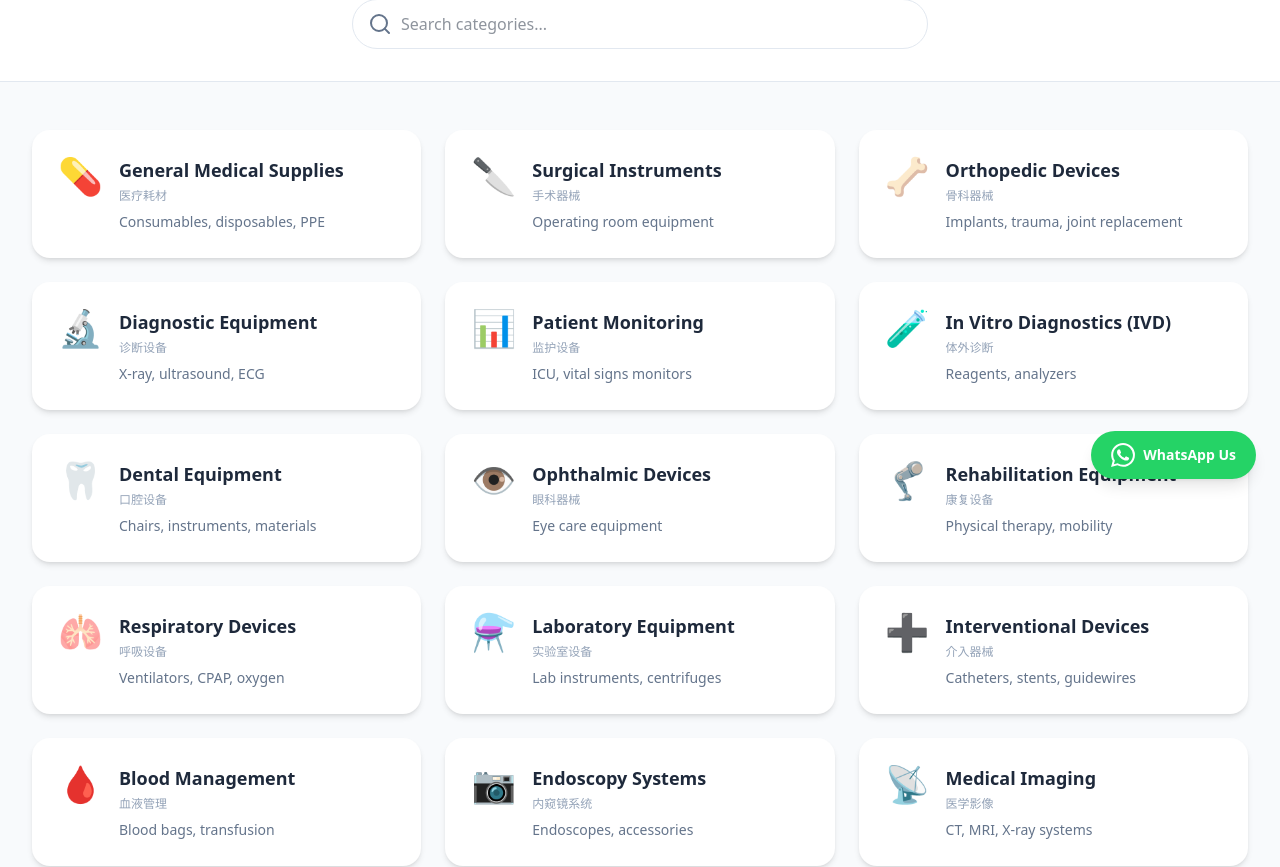
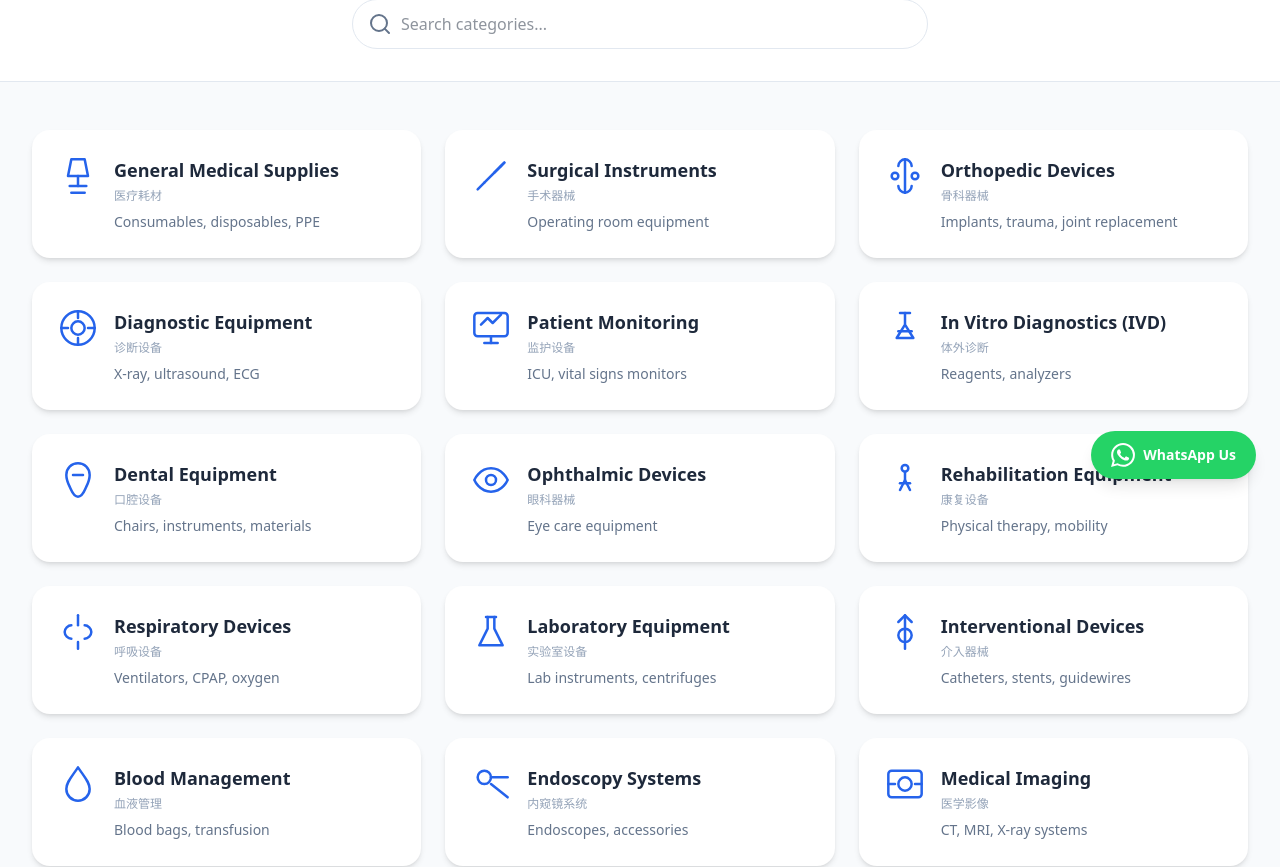
Before and after one commit to lfp56686877-boop/aliang, a Next.js app: page /products in a window 1280 px wide. Shown: the part 297-1164 px from the top of the page. Built offline with nearby package versions, Linux system fonts and the light colour scheme.

Commit message:
fix: 统一首页和产品页的图标，使用自定义SVG图标替换emoji

```diff
--- a/src/app/products/page.tsx
+++ b/src/app/products/page.tsx
@@ -1,17 +1,17 @@
 'use client';
 
-import { useState } from 'react';
+import { useState, ReactNode } from 'react';
 import { Navbar } from '@/components/Navbar';
 import { Footer } from '@/components/Footer';
 import { WhatsAppButton } from '@/components/WhatsAppButton';
-import { SearchIcon, ArrowRightIcon } from '@/components/icons';
+import { SearchIcon, ArrowRightIcon, ConsumablesIcon, ScalpelIcon, OrthopedicIcon, DiagnosticIcon, MonitoringIcon, IVDIcon, DentalIcon, OphthalmicIcon, RehabilitationIcon, RespiratoryIcon, LaboratoryIcon, InterventionalIcon, BloodIcon, EndoscopyIcon, ImagingIcon, ReproductionIcon, MedicalITIcon, SterilizationIcon } from '@/components/icons';
 
 interface ProductCategory {
   id: string;
   name: string;
   nameCn: string;
   description: string;
-  icon: string;
+  icon: ReactNode;
   subcategories: string[];
 }
 
@@ -21,7 +21,7 @@ const productCategories: ProductCategory[] = [
     name: 'General Medical Supplies',
     nameCn: '医疗耗材',
     description: 'Consumables, disposables, PPE',
-    icon: '💊',
+    icon: <ConsumablesIcon className="w-10 h-10 text-[#2563EB]" />,
     subcategories: [
       'Syringes & Needles',
       'Infusion Sets',
@@ -48,7 +48,7 @@ const productCategories: ProductCategory[] = [
     name: 'Surgical Instruments',
     nameCn: '手术器械',
     description: 'Operating room equipment',
-    icon: '🔪',
+    icon: <ScalpelIcon className="w-10 h-10 text-[#2563EB]" />,
     subcategories: [
       // === 官方分类：吻（缝）合器及附件 (C11) ===
       // 腔镜吻合器
@@ -101,7 +101,7 @@ const productCategories: ProductCategory[] = [
     name: 'Orthopedic Devices',
     nameCn: '骨科器械',
     description: 'Implants, trauma, joint replacement',
-    icon: '🦴',
+    icon: <OrthopedicIcon className="w-10 h-10 text-[#2563EB]" />,
     subcategories: [
       // === 官方分类：骨及软骨组织材料 (C03) ===
       'Bone Fixation Implants (Plates, Screws)',
@@ -143,7 +143,7 @@ const productCategories: ProductCategory[] = [
     name: 'Diagnostic Equipment',
     nameCn: '诊断设备',
     description: 'X-ray, ultrasound, ECG',
-    icon: '🔬',
+    icon: <DiagnosticIcon className="w-10 h-10 text-[#2563EB]" />,
     subcategories: [
       'X-Ray Machines (DR, CR)',
       'Ultrasound Systems',
@@ -170,7 +170,7 @@ const productCategories: ProductCategory[] = [
     name: 'Patient Monitoring',
     nameCn: '监护设备',
     description: 'ICU, vital signs monitors',
-    icon: '📊',
+    icon: <MonitoringIcon className="w-10 h-10 text-[#2563EB]" />,
     subcategories: [
       // === 官方分类：心血管植入物 (C02) - 起搏器/除颤器 ===
       'Temporary Pacemaker Electrode',
@@ -211,7 +211,7 @@ const productCategories: ProductCategory[] = [
     name: 'In Vitro Diagnostics (IVD)',
     nameCn: '体外诊断',
     description: 'Reagents, analyzers',
-    icon: '🧪',
+    icon: <IVDIcon className="w-10 h-10 text-[#2563EB]" />,
     subcategories: [
       'Clinical Chemistry Analyzers',
       'Hematology Analyzers',
@@ -238,7 +238,7 @@ const productCategories: ProductCategory[] = [
     name: 'Dental Equipment',
     nameCn: '口腔设备',
     description: 'Chairs, instruments, materials',
-    icon: '🦷',
+    icon: <DentalIcon className="w-10 h-10 text-[#2563EB]" />,
     subcategories: [
       // === 官方分类：口腔材料 ===
       'Oral Implant System',
@@ -270,7 +270,7 @@ const productCategories: ProductCategory[] = [
     name: 'Ophthalmic Devices',
     nameCn: '眼科器械',
     description: 'Eye care equipment',
-    icon: '👁️',
+    icon: <OphthalmicIcon className="w-10 h-10 text-[#2563EB]" />,
     subcategories: [
       // === 官方分类：眼科材料 ===
       'Intraocular Lenses (IOL)',
@@ -303,7 +303,7 @@ const productCategories: ProductCategory[] = [
     name: 'Rehabilitation Equipment',
     nameCn: '康复设备',
     description: 'Physical therapy, mobility',
-    icon: '🦿',
+    icon: <RehabilitationIcon className="w-10 h-10 text-[#2563EB]" />,
     subcategories: [
       'Manual Wheelchairs',
       'Electric Wheelchairs',
@@ -330,7 +330,7 @@ const productCategories: ProductCategory[] = [
     name: 'Respiratory Devices',
     nameCn: '呼吸设备',
     description: 'Ventilators, CPAP, oxygen',
-    icon: '🫁',
+    icon: <RespiratoryIcon className="w-10 h-10 text-[#2563EB]" />,
     subcategories: [
       'Invasive Mechanical Ventilators',
       'Non-Invasive Ventilators (NIPPV)',
@@ -357,7 +357,7 @@ const productCategories: ProductCategory[] = [
     name: 'Laboratory Equipment',
     nameCn: '实验室设备',
     description: 'Lab instruments, centrifuges',
-    icon: '⚗️',
+    icon: <LaboratoryIcon className="w-10 h-10 text-[#2563EB]" />,
     subcategories: [
       'Centrifuges',
       'Microscopes (Optical/Fluorescence)',
@@ -384,7 +384,7 @@ const productCategories: ProductCategory[] = [
     name: 'Interventional Devices',
     nameCn: '介入器械',
     description: 'Catheters, stents, guidewires',
-    icon: '➕',
+    icon: <InterventionalIcon className="w-10 h-10 text-[#2563EB]" />,
     subcategories: [
       // === 官方分类：血管介入治疗类材料 (C02) ===
       // 冠状动脉介入
@@ -440,7 +440,7 @@ const productCategories: ProductCategory[] = [
     name: 'Blood Management',
     nameCn: '血液管理',
     description: 'Blood bags, transfusion',
-    icon: '🩸',
+    icon: <BloodIcon className="w-10 h-10 text-[#2563EB]" />,
     subcategories: [
       // === 官方分类：人工器官、组织及配套材料 (C06) - 血液循环系统 ===
       'Artificial Blood Vessels',
@@ -470,7 +470,7 @@ const productCategories: ProductCategory[] = [
     name: 'Endoscopy Systems',
     nameCn: '内窥镜系统',
     description: 'Endoscopes, accessories',
-    icon: '📷',
+    icon: <EndoscopyIcon className="w-10 h-10 text-[#2563EB]" />,
     subcategories: [
       // === 官方分类：非血管介入治疗类材料 (C01) ===
       // 呼吸介入
@@ -523,7 +523,7 @@ const productCategories: ProductCategory[] = [
     name: 'Medical Imaging',
     nameCn: '医学影像',
     description: 'CT, MRI, X-ray systems',
-    icon: '📡',
+    icon: <ImagingIcon className="w-10 h-10 text-[#2563EB]" />,
     subcategories: [
       // === 官方分类：人工器官、组织及配套材料 (C06) - 感觉器官 ===
       'Cochlear Implants',
@@ -558,7 +558,7 @@ const productCategories: ProductCategory[] = [
     name: 'Assisted Reproduction',
     nameCn: '辅助生殖',
     description: 'IVF equipment',
-    icon: '👶',
+    icon: <ReproductionIcon className="w-10 h-10 text-[#2563EB]" />,
     subcategories: [
       'IVF Workstations',
       'CO2 Incubators (IVF)',
@@ -585,7 +585,7 @@ const productCategories: ProductCategory[] = [
     name: 'Medical IT Systems',
     nameCn: '医疗信息化',
     description: 'HIS, PACS, EMR',
-    icon: '💻',
+    icon: <MedicalITIcon className="w-10 h-10 text-[#2563EB]" />,
     subcategories: [
       'Hospital Information Systems (HIS)',
       'PACS (Picture Archiving & Communication)',
@@ -612,7 +612,7 @@ const productCategories: ProductCategory[] = [
     name: 'Packaging & Sterilization',
     nameCn: '包装灭菌',
     description: 'Sterilization equipment',
-    icon: '📦',
+    icon: <SterilizationIcon className="w-10 h-10 text-[#2563EB]" />,
     subcategories: [
       'Autoclaves (Steam Sterilization)',
       'Ethylene Oxide (EtO) Sterilization',
@@ -696,7 +696,7 @@ export default function ProductsPage() {
                 onClick={() => setSelectedCategory(selectedCategory?.id === category.id ? null : category)}
               >
                 <div className="flex items-start gap-4">
-                  <div className="text-4xl">{category.icon}</div>
+                  <div className="flex-shrink-0">{category.icon}</div>
                   <div className="flex-1">
                     <h3 className="text-lg font-bold text-[#1E293B] mb-1">{category.name}</h3>
                     <p className="text-xs text-[#94A3B8] mb-2">{category.nameCn}</p>
```
